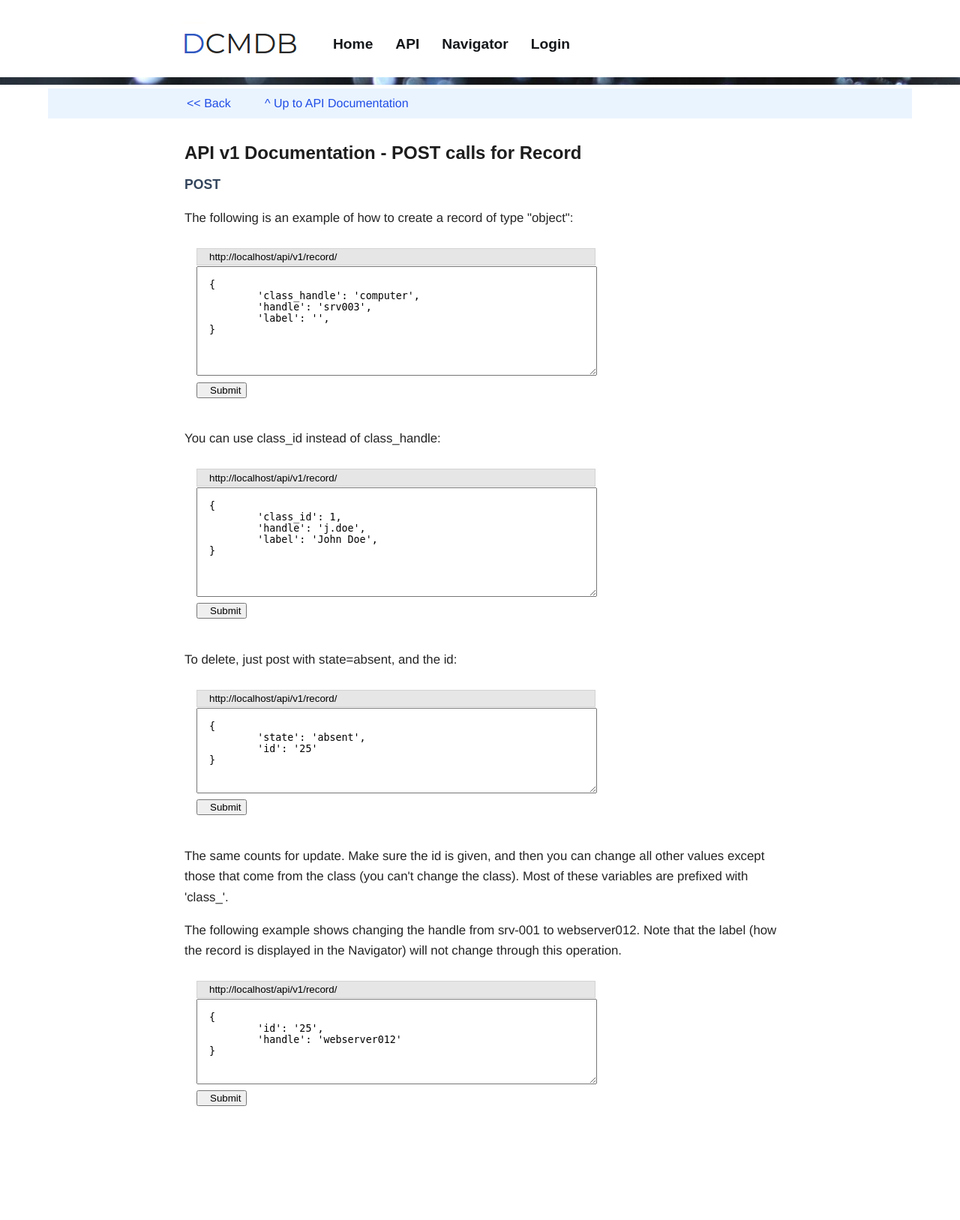
After one commit to dwrolvink/dcmdb-web, a Flask app: page /api/v1/docs/post/record/ in a window 1280 px wide. The commit adds this page. Shown: the whole page at 75% size. Run offline with Flask 2, Linux system fonts and the light colour scheme; parts of the project's set-up code (start-up, migrations or seed data) failed here and were passed over.

Commit message:
api docs and other small things

```diff
--- a/frontend/routes/api_v1.py
+++ b/frontend/routes/api_v1.py
@@ -15,14 +15,23 @@ def url(url):
 def init_globals(g, title):
     g.title = title
     g.url = url
+    g.host = request.host_url
 
 
 # -- Routes
-@apiv1.route('/api/v1')
 @apiv1.route('/api/v1/')
 def render_homepage():
-    init_globals(index.g, 'API v1')
+    init_globals(index.g, 'API v1 Documentation')
     return index.render_template('api_v1/home.html')
+
+@apiv1.route('/api/v1/docs/post/<object_type>/')
+def render_post_docs(object_type):
+    init_globals(index.g, 'API v1 Documentation - POST calls for {}'.format(object_type.capitalize()))
+
+    index.g.parent_page = index.g.url('')
+    index.g.parent_page_link_name = "^ Up to API Documentation"
+
+    return index.render_template('api_v1/docs_post_{}.html'.format(object_type))
 
 
 @apiv1.route('/api/v1/class/')
@@ -38,20 +47,19 @@ def get_class():
     # Output
     return jsonify(output)
 
-@apiv1.route('/api/v1/class/<class_handle>/')
-def get_record(class_handle):
+@apiv1.route('/api/v1/class/<class_handle_or_id>/')
+def get_record(class_handle_or_id):
+    if class_handle_or_id.isdigit():
+        class_id = class_handle_or_id
+    else:
+        class_id = backend.get_record_class_id(class_handle_or_id)
 
     # Read GET arguments
     load_records = request.args.get('load_records')
 
-    # Get id
-    if class_handle.isdigit():
-        rc_id = class_handle
-    else:
-        rc_id = backend.get_record_class_id(class_handle)
 
     # Get record class
-    rc = backend.get_record_class(rc_id)
+    rc = backend.get_record_class(class_id)
 
     return jsonify({'class' : rc.definition(load_records)})
 
@@ -63,12 +71,16 @@ def get_records():
     - class: return only records of given class. /api/v1/record/?class=computer
     """
     # GET
-    class_handle = request.args.get('class')
+    class_handle_or_id = request.args.get('class')
+
+    if class_handle_or_id.isdigit():
+        class_id = class_handle_or_id
+    else:
+        class_id = backend.get_record_class_id(class_handle_or_id)
 
     # Get records
-    if class_handle:
-        rc_id = backend.get_record_class_id(class_handle)
-        rc = backend.get_record_class(rc_id)
+    if class_id:
+        rc = backend.get_record_class(class_id)
         records = rc.records()
     else:
         records = backend.get_all_records()
--- a/frontend/routes/ui.py
+++ b/frontend/routes/ui.py
@@ -195,8 +195,6 @@ def create_new_record(class_handle):
 def route_record_add_property(class_handle, record_handle_or_id):
     rec_id = to_record_id(class_handle, record_handle_or_id)
 
-
-
     # Get record
     record = index.backend.get_record(rec_id)
     index.g.record = record
--- a/frontend/static/dist/css/main.css
+++ b/frontend/static/dist/css/main.css
@@ -32,6 +32,7 @@ h2 {
 	font-family: Arial, Helvetica, sans-serif;
 	margin-top:1rem;
 	margin-bottom:0rem;
+	margin-left:1rem;
 	font-size: 1.1rem;
 
 	widows: 100%;
@@ -42,6 +43,34 @@ h4 {
 	margin-top:1rem;
 	margin-bottom: 0.5rem;
 }
+
+.darkcode {
+	width: 498px; padding:0.2rem; padding-left:1rem;
+	background-color:rgb(230, 230, 230);
+	border:1px solid lightgray;
+}
+
+.docs textarea,
+.docs .darkcode,
+.docs input
+{
+	padding-left:1rem;
+	margin-left:1rem;
+}
+.docs textarea {
+	width:500px; padding:1rem;
+}
+.docs .darkcode {
+	margin-bottom: 0px;
+	padding-right:1rem;
+}
+
+
+
+
+
+
+
 
 .intro {
 	font-size: 1.2rem;
--- /dev/null
+++ b/frontend/templates/api_v1/docs_post_record.html
@@ -0,0 +1,114 @@
+{% extends "base.html" %}
+{% from 'common.html' import api_nav %}
+
+{% block content %}
+
+{{ api_nav(g) }}
+
+<article class="docs">
+	<h1> {{ g.title }}</h1>
+
+
+<h2>POST</h2>
+<div id="examples"></div>
+
+
+</article>
+
+<script>
+	// Simple object to define examples with
+	class Example {
+		constructor() {
+			this.url = "";
+			this.text = [];
+			this.body = "";
+			this.method = "POST";
+			this.height = "120px";
+		}
+	};
+
+	// Save all examples to this array
+	let example_list = [];
+
+
+
+	// Simple create
+	let ex = new Example();
+	ex.text.push('The following is an example of how to create a record of type "object":');
+	ex.url = '{{ g.host }}api/v1/record/';
+	ex.body = `
+{
+	'class_handle': 'computer',
+	'handle': 'srv003',
+	'label': '',
+}`;
+	example_list.push(ex);
+
+	// Useage of id
+	ex = new Example();
+	ex.text.push('You can use class_id instead of class_handle:');
+	ex.url = '{{ g.host }}api/v1/record/';
+	ex.body = `
+{
+	'class_id': 1,
+	'handle': 'j.doe',
+	'label': 'John Doe',
+}`;
+	example_list.push(ex);
+
+	// Delete
+	ex = new Example();
+	ex.text.push(`To delete, just post with state=absent, and the id:`);
+	ex.url = '{{ g.host }}api/v1/record/';
+	ex.body = `{
+	'state': 'absent',
+	'id': '25'
+}`;
+	example_list.push(ex);
+
+	// Update
+	ex = new Example();
+	ex.text.push(`The same counts for update. Make sure the id is given, and then you can change all other values
+				except those that come from the class (you can't change the class). Most of these variables are prefixed with 'class_'.`);
+	ex.text.push(`The following example shows changing the handle from srv-001 to webserver012.
+				Note that the label (how the record is displayed in the Navigator) will not change through this operation.`);
+	ex.url = '{{ g.host }}api/v1/record/';
+	ex.body = `{
+	'id': '25',
+	'handle': 'webserver012'
+}`;
+	example_list.push(ex);
+
+
+
+	// Write to examples
+	let box = document.getElementById("examples");
+	box.innerHTML = "";
+	example_list.forEach(function (item, index)
+	{
+		// determine height of codeblock
+		let n = item.body.split("\n").length;
+		item.height = `calc(${n*1}rem + 1rem)`
+
+		// Write
+		item.text.forEach(function (p)
+		{
+			box.innerHTML += `<p> ${p} </p>\n`;
+		});
+		box.innerHTML += `
+			<form>
+				<input type="text" class="darkcode" value="${item.url}" />
+<textarea style="height:${item.height};">
+${item.body}
+</textarea>
+				<input type="submit" />
+			</form>`;
+	});
+
+
+
+
+
+</script>
+
+{% endblock %}
--- a/frontend/templates/common.html
+++ b/frontend/templates/common.html
@@ -36,9 +36,11 @@
 {%- endmacro %}
 
 {%- macro api_nav(g) -%}
+<article style="max-width:100vw;" class="flat-article">
 	<div id="nav-body">
 		<table><tr><td width="100px">{{ back_link() }}</td>
 		<td><a href="{{ g.parent_page }}">{{ g.parent_page_link_name }}</a></td>
 		</tr></table>
 	</div>
+</article>
 {%- endmacro %}
--- a/frontend/templates/ui/class_details.html
+++ b/frontend/templates/ui/class_details.html
@@ -8,10 +8,8 @@
 {% endblock %}
 
 {% block content %}
+{{ api_nav(g) }}
 
-<article style="border:0px; max-width:100vw;">
-	{{ api_nav(g) }}
-</article>
 <article style="border:0px;">
 
 	<h1> {{ g.rc.name }}</h1>
```
Also changed, not shown: backend/classes/record.py (+58 -2 lines), backend/classes/record_class.py (+8 -0 lines), frontend/templates/api_v1/docs_post_class.html (added, +24 -0 lines), frontend/templates/api_v1/home.html (+32 -5 lines), frontend/templates/ui/record_details.html (+2 -9 lines), 1 other file.
